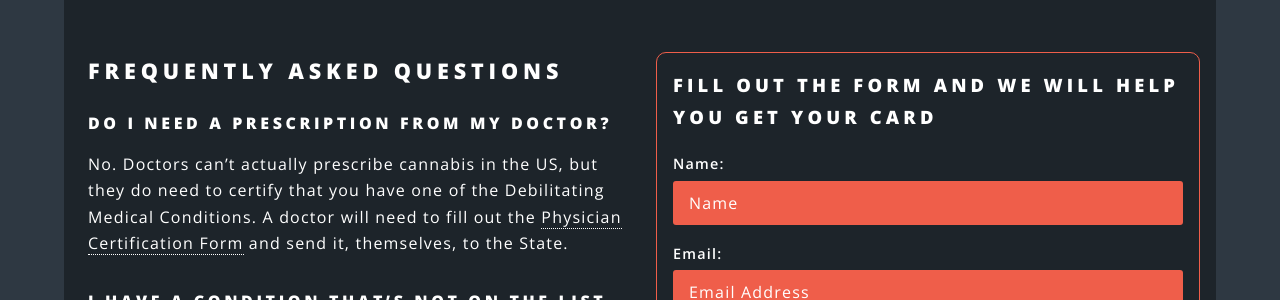
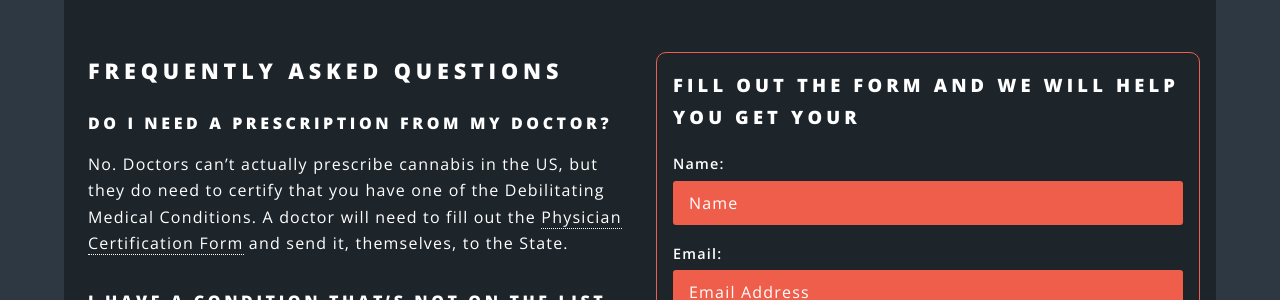
Before and after one commit to roncoalson/CMCA-master, a Jekyll site: the page built from index.html, in a window 1280 px wide and 900 px high, scrolled down 2190 px. Shown: the part 188-488 px from the top of the window. Built offline with Jekyll 4.4.1, drawn with Linux system fonts in a browser that asks for light colours.

Commit message:
Update large-form.html

```diff
--- a/_includes/large-form.html
+++ b/_includes/large-form.html
@@ -1,5 +1,5 @@
 <form action="https://formspree.io/info@chicagocannabis.org" method="POST" id="large-form">
-<h3>Fill out the form and we will help you get your card</h3>
+<h3>Fill out the form and we will help you get your </h3>
 <div class='form-field'>
     <label>Name:</label>
     <input type="text" name="_name" placeholder="Name">
```
